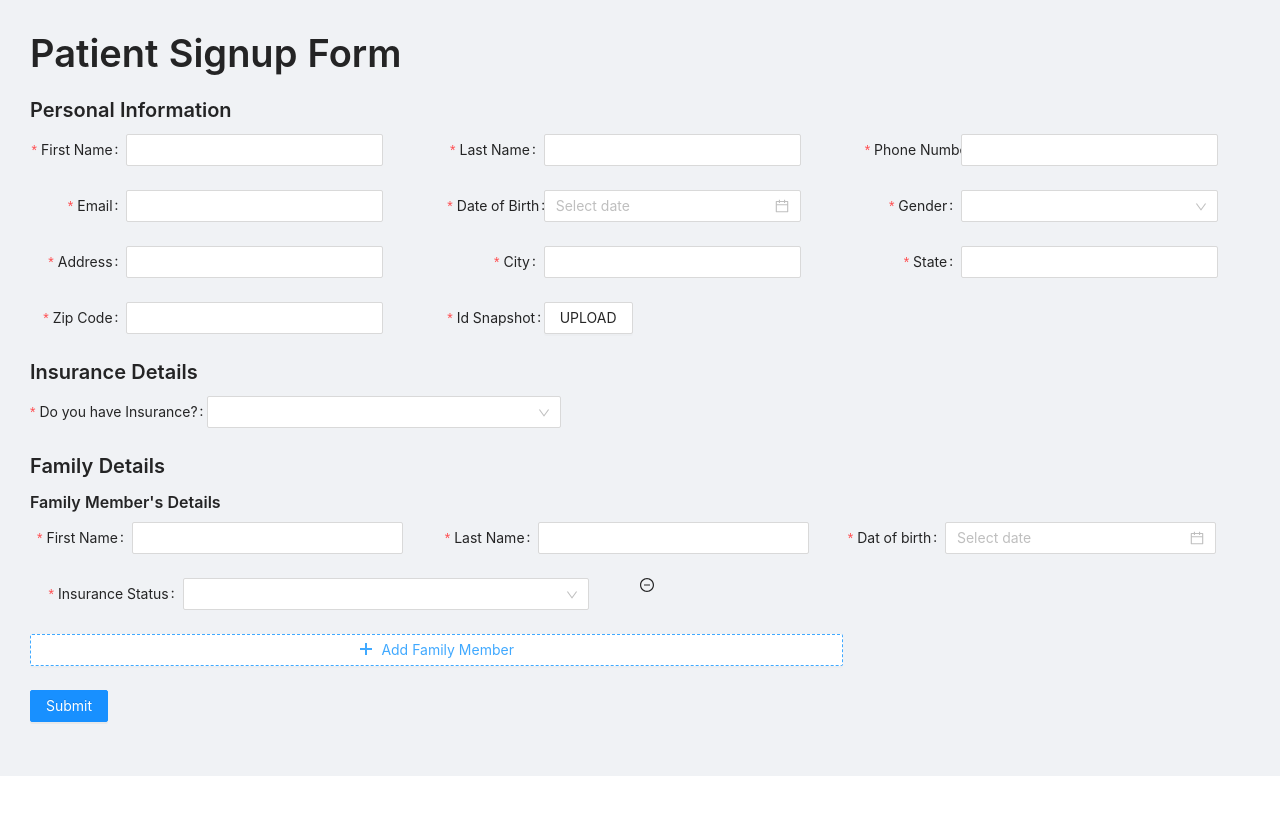
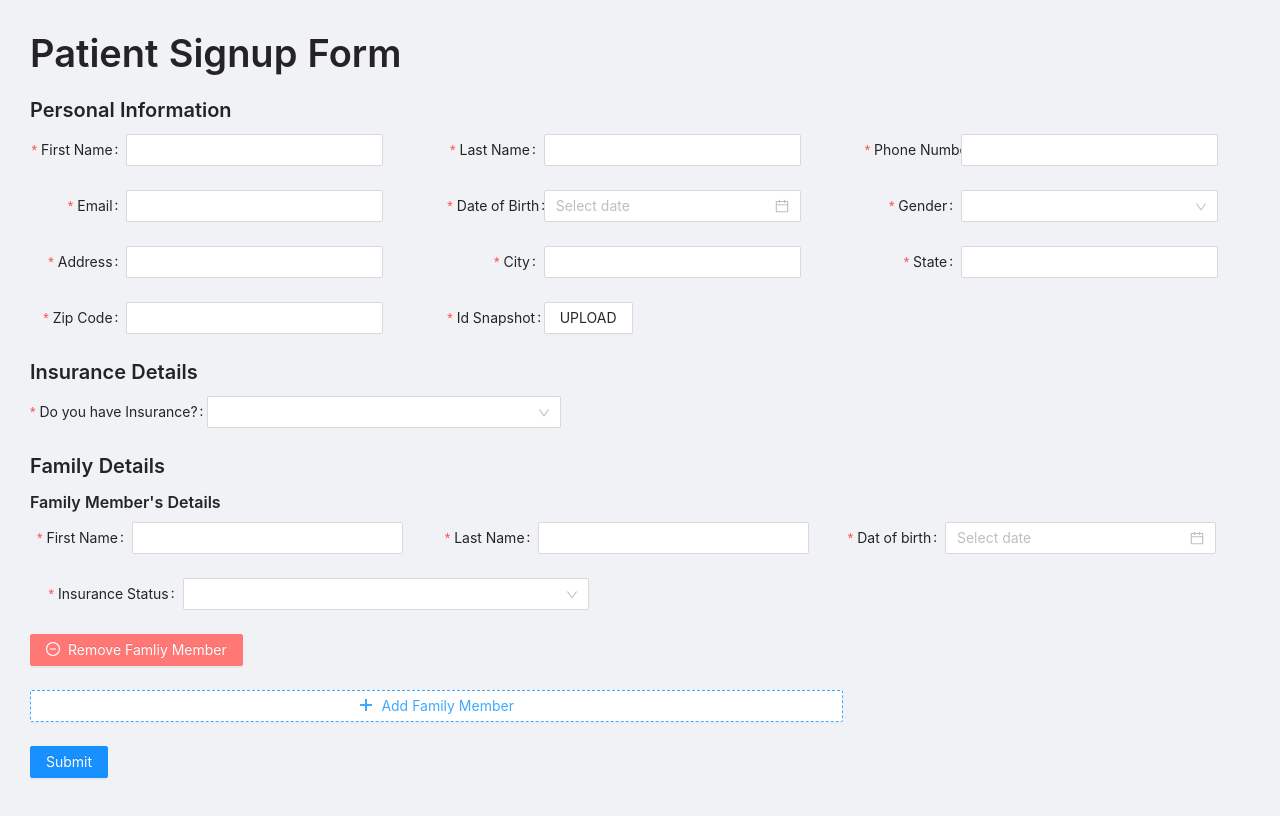
Before and after one commit to kashifali11/patient_signup_form, a React app: page / in a window 1280 px wide. Both pictures are taken after a click on the button "Add Family Member". Shown: the top 816 px of the page. Built offline with nearby package versions, Linux system fonts and the light colour scheme.

Commit message:
replaced remove family member icon with button

```diff
--- a/src/app/components/userInformationForm/familyDetails/FamilyDetailsList.jsx
+++ b/src/app/components/userInformationForm/familyDetails/FamilyDetailsList.jsx
@@ -2,7 +2,7 @@ import { Form, Typography, Button, Space, Row } from "antd";
 import React from "react";
 import { MinusCircleOutlined, PlusOutlined } from "@ant-design/icons";
 import FamilyMembersDetails from "./familyMemberDetails/FamilyMembersDetails.jsx";
-export default function FamilyDetails({form}) {
+export default function FamilyDetails({ form }) {
   return (
     <>
       <Form.List name="familyDetails">
@@ -19,7 +19,16 @@ export default function FamilyDetails({form}) {
                 )}
                 <Row>
                   <FamilyMembersDetails field={field} form={form} />{" "}
-                  <MinusCircleOutlined onClick={() => remove(field.name)} />
+                  <Form.Item style={{width: "100%"}}>
+                    <Button
+                      style={{margin: "auto"}}
+                      type="danger"
+                      onClick={() => remove(field.name)}
+                      icon={<MinusCircleOutlined />}
+                    >
+                      Remove Famliy Member
+                    </Button>
+                  </Form.Item>
                 </Row>
               </div>
             ))}
```
